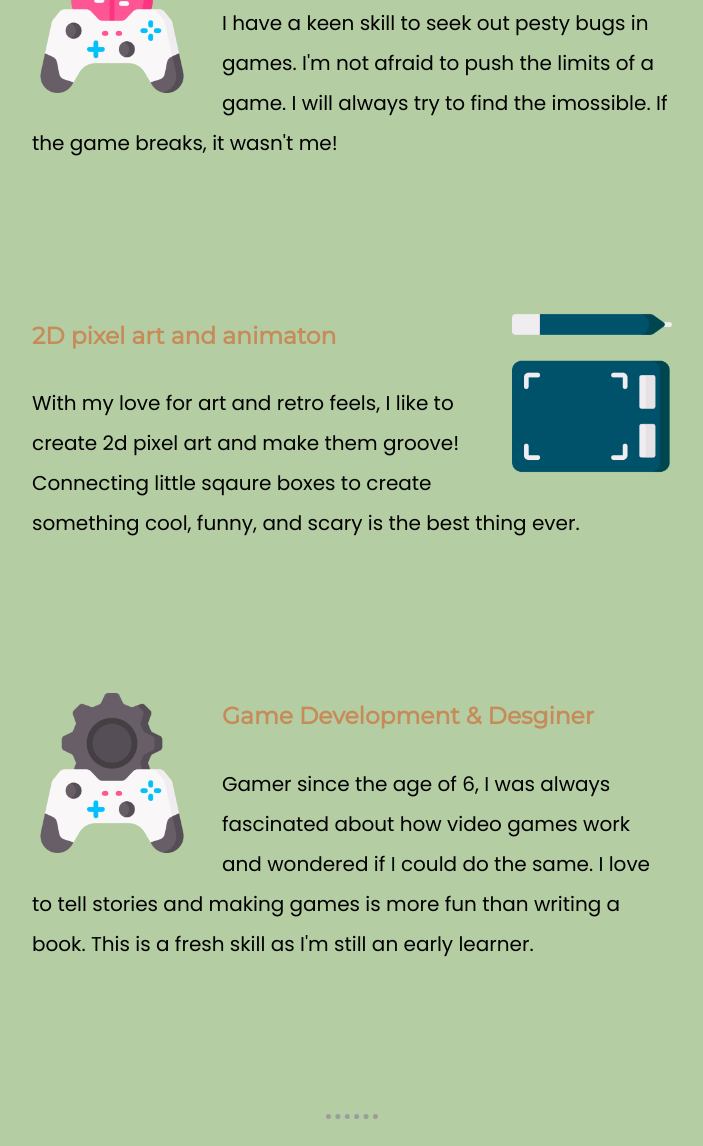
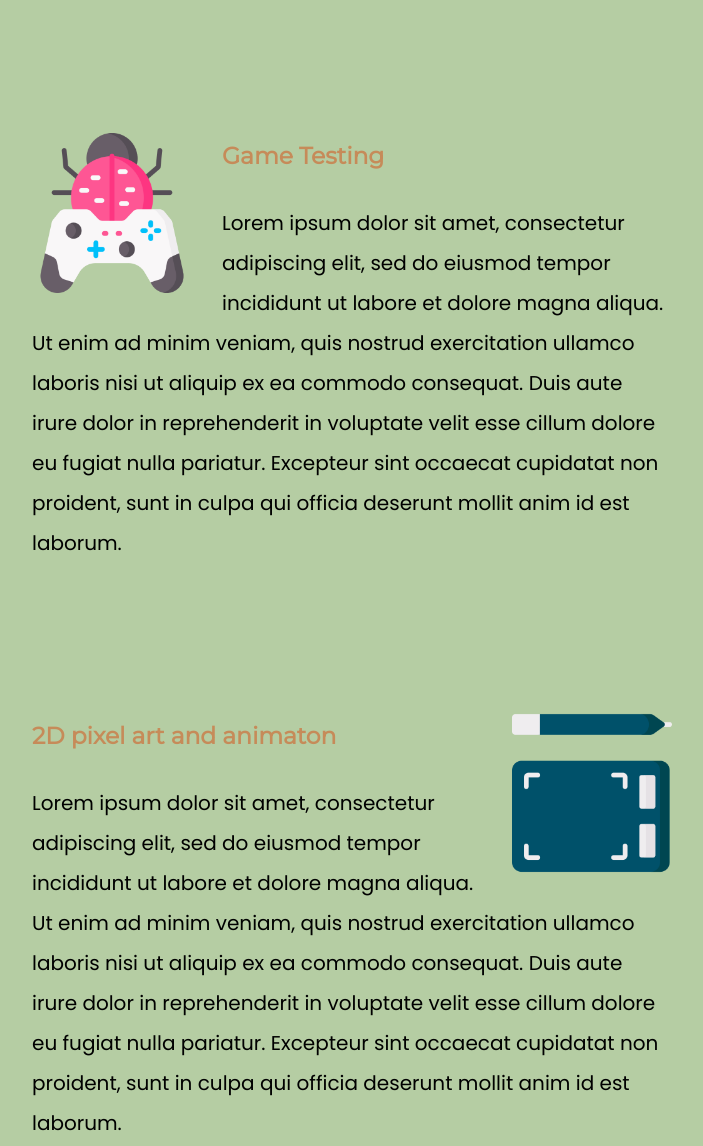
Before and after one commit to LynnePLex/lynnes-portfolio, a plain HTML site: page index.html in a window 1280 px wide. Shown: the part 1903-3049 px from the top of the page, without its empty margins (288-991 px from the left). Drawn offline with Linux system fonts and the light colour scheme.

Commit message:
Added dummy text in paragraphs

```diff
--- a/index.html
+++ b/index.html
@@ -36,26 +36,25 @@
       <div class="skill-row">
         <img class="web-dev-img" src="img/programming.png" alt="">
         <h3>Fullstack Web Developer</h3>
-        <p>I've gotten into web develpment at the age of 13. I needed to learn the fundamentals of programing and developing. So, overtime, I've developed a rich skill in web development.</p>
+        <p>Lorem ipsum dolor sit amet, consectetur adipiscing elit, sed do eiusmod tempor incididunt ut labore et dolore magna aliqua. Ut enim ad minim veniam, quis nostrud exercitation ullamco laboris nisi ut aliquip ex ea commodo consequat. Duis aute irure dolor in reprehenderit in voluptate velit esse cillum dolore eu fugiat nulla pariatur. Excepteur sint occaecat cupidatat non proident, sunt in culpa qui officia deserunt mollit anim id est laborum.</p>
       </div>
 
       <div class="skill-row">
         <img class="bug-img" src="img/bug.png" alt="">
         <h3>Game Testing</h3>
-        <p>I have a keen skill to seek out pesty bugs in games. I'm not afraid to push the limits of a game. I will always try to find the imossible. If the game breaks, it wasn't me!</p>
+        <p>Lorem ipsum dolor sit amet, consectetur adipiscing elit, sed do eiusmod tempor incididunt ut labore et dolore magna aliqua. Ut enim ad minim veniam, quis nostrud exercitation ullamco laboris nisi ut aliquip ex ea commodo consequat. Duis aute irure dolor in reprehenderit in voluptate velit esse cillum dolore eu fugiat nulla pariatur. Excepteur sint occaecat cupidatat non proident, sunt in culpa qui officia deserunt mollit anim id est laborum.</p>
       </div>
 
       <div class="skill-row">
         <img class="pen-tablet-img" src="img/pen-tablet.png" alt="">
         <h3>2D pixel art and animaton</h3>
-        <p>With my love for art and retro feels, I like to create 2d pixel art and make them groove! Connecting little sqaure boxes to create something cool, funny, and scary is the best thing ever.</p>
+        <p>Lorem ipsum dolor sit amet, consectetur adipiscing elit, sed do eiusmod tempor incididunt ut labore et dolore magna aliqua. Ut enim ad minim veniam, quis nostrud exercitation ullamco laboris nisi ut aliquip ex ea commodo consequat. Duis aute irure dolor in reprehenderit in voluptate velit esse cillum dolore eu fugiat nulla pariatur. Excepteur sint occaecat cupidatat non proident, sunt in culpa qui officia deserunt mollit anim id est laborum.</p>
       </div>
 
       <div class="skill-row">
         <img class="game-dev-img" src="img/game-development.png" alt="">
         <h3>Game Development & Desginer</h3>
-        <p>Gamer since the age of 6, I was always fascinated about how video games work and wondered if I could do the same. I love to tell stories and making games is more fun than writing a book. This is a fresh skill as I'm still an early learner.
-        </p>
+        <p>Lorem ipsum dolor sit amet, consectetur adipiscing elit, sed do eiusmod tempor incididunt ut labore et dolore magna aliqua. Ut enim ad minim veniam, quis nostrud exercitation ullamco laboris nisi ut aliquip ex ea commodo consequat. Duis aute irure dolor in reprehenderit in voluptate velit esse cillum dolore eu fugiat nulla pariatur. Excepteur sint occaecat cupidatat non proident, sunt in culpa qui officia deserunt mollit anim id est laborum.</p>
       </div>
 
     </div>
```
